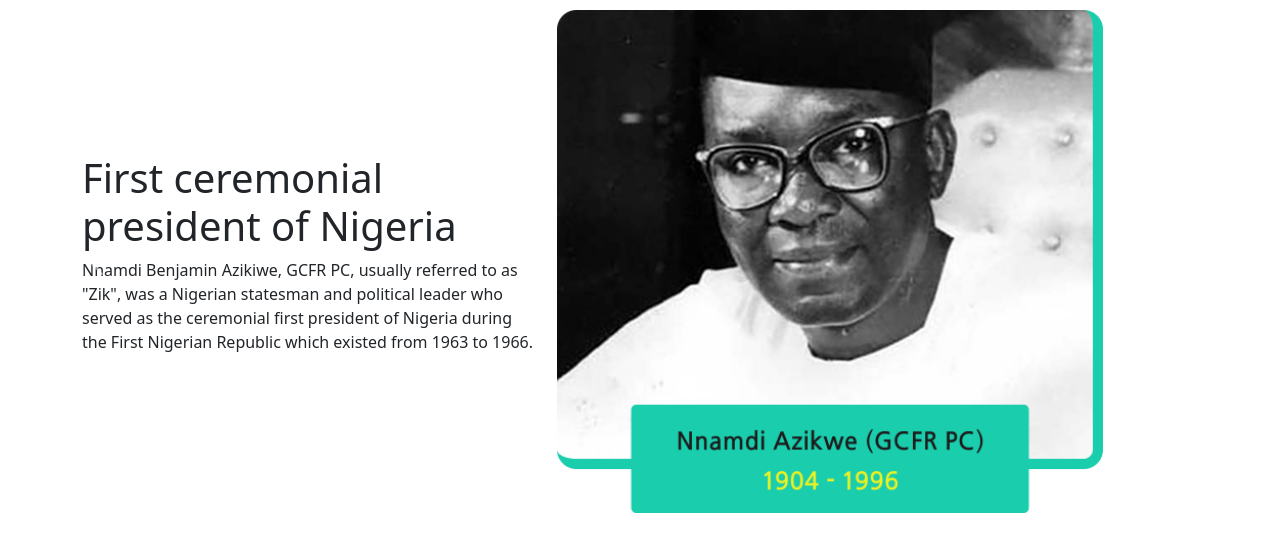
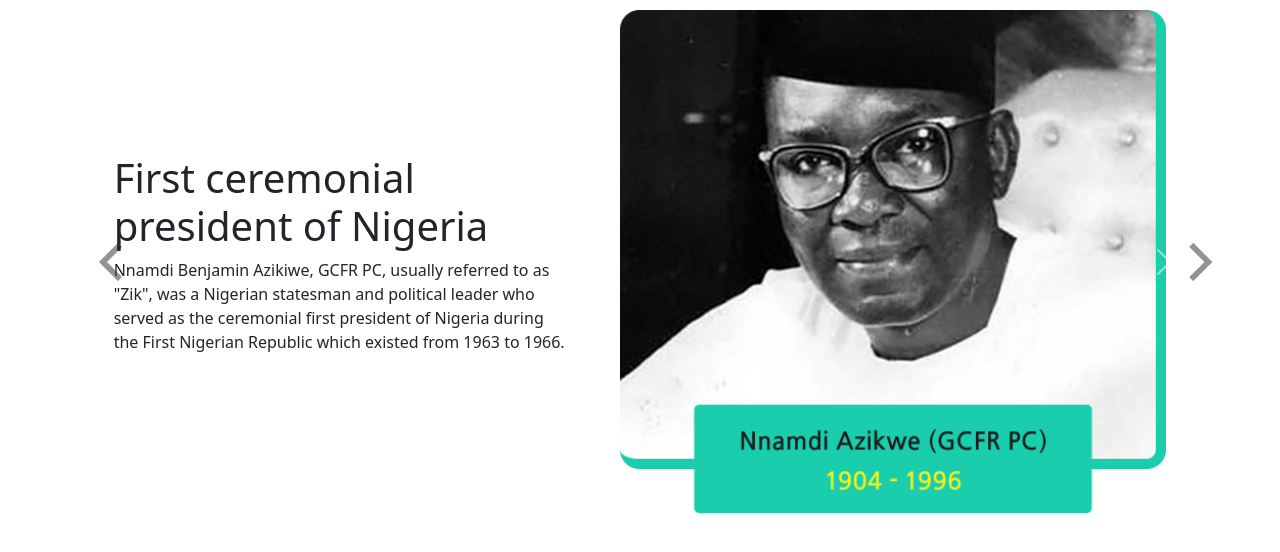
Before and after one commit to Allallnn/Nigeria-History-Project, a plain HTML site: page index.html in a window 1280 px wide. Shown: the part 68-620 px from the top of the page. Drawn offline with nearby package versions, Linux system fonts and the light colour scheme.

Commit message:
fixes: finished main

```diff
--- a/index.html
+++ b/index.html
@@ -46,34 +46,31 @@
 
                 <!-- Page 1 -->
                 <div class="carousel-item active">
-                    <div class="row d-flex align-items-center  image-div">
-                        <div class="d-none d-md-block col-md-5 col-lg-5" >
+                    <div class="row justify-content-evenly align-items-center">
+                        <div class="d-none d-md-block col-md-5 col-lg-5">
                             <h1>First ceremonial president of Nigeria</h1>
                             <p>Nnamdi Benjamin Azikiwe, GCFR PC, usually referred to as "Zik", was a Nigerian statesman
                                 and political leader who served as the ceremonial first president of Nigeria during the
                                 First Nigerian Republic which existed from 1963 to 1966.</p>
                         </div>
-                        <!-- Image Div -->
                         <div class="col-md-6 text-center">
-                            <img src="assets/Frame 7.png" class="w-100 d-block"
-                                alt="...">
+                            <img src="assets/Frame 7.png" class="w-100 d-block" alt="...">
                         </div>
                     </div>
                 </div>
 
                 <!-- page 2 -->
                 <div class="carousel-item">
-                    <div class="row d-flex align-items-center image-div">
+                    <div class="row justify-content-evenly align-items-center">
                         <div class="d-none d-md-block col-md-5 col-lg-5">
-                            <h1>First Female Driver in Nigeria</h1>
+                            <h1>First Female Driver in nigeria</h1>
                             <p>Funmilayo Ransome-Kuti was the first female driver in Nigeria back in 1951, which marks
                                 the beginning of the country's history of female drivers. A well-known feminist and
                                 political activist from Nigeria named Funmilayo Ransome-Kuti battled for both women's
                                 rights and independence for her country.</p>
                         </div>
                         <div class="col-md-6 text-center">
-                            <img src="assets/Frame 7 (1).png" class="w-100 d-block"
-                                alt="...">
+                            <img src="assets/Frame 7 (1).png" class="w-100 d-block" alt="...">
                         </div>
                     </div>
                 </div>
@@ -88,8 +85,7 @@
                                 First Nigerian Republic which existed from 1963 to 1966.</p>
                         </div>
                         <div class="col-md-6 text-center">
-                            <img src="assets/Frame 7 (2).png" class="w-100 d-block"
-                                alt="...">
+                            <img src="assets/Frame 7 (2).png" class="w-100 d-block" alt="...">
                         </div>
                     </div>
                 </div>
@@ -99,11 +95,11 @@
 
             <button class="carousel-control-prev" type="button" data-bs-target="#carouselExample" data-bs-slide="prev">
                 <span class="carousel-control-prev-icon" aria-hidden="true"></span>
-                <span class="visually-hidden">Previous</span>
+                <span class=""><img src="assets/Frame 10.png" alt=""></span>
             </button>
             <button class="carousel-control-next" type="button" data-bs-target="#carouselExample" data-bs-slide="next">
                 <span class="carousel-control-next-icon" aria-hidden="true"></span>
-                <span class="visually-hidden">Next</span>
+                <span class=""><img src="assets/Frame 11.png" alt=""></span>
             </button>
         </div>
     </section>
```
Also changed, not shown: assets/Frame 10.png (added), assets/Frame 11.png (added), assets/arrow_back_ios_24dp_E3E3E3_FILL0_wght400_GRAD0_opsz24.png (added), assets/arrow_forward_ios_24dp_E3E3E3_FILL0_wght400_GRAD0_opsz24.png (added).
